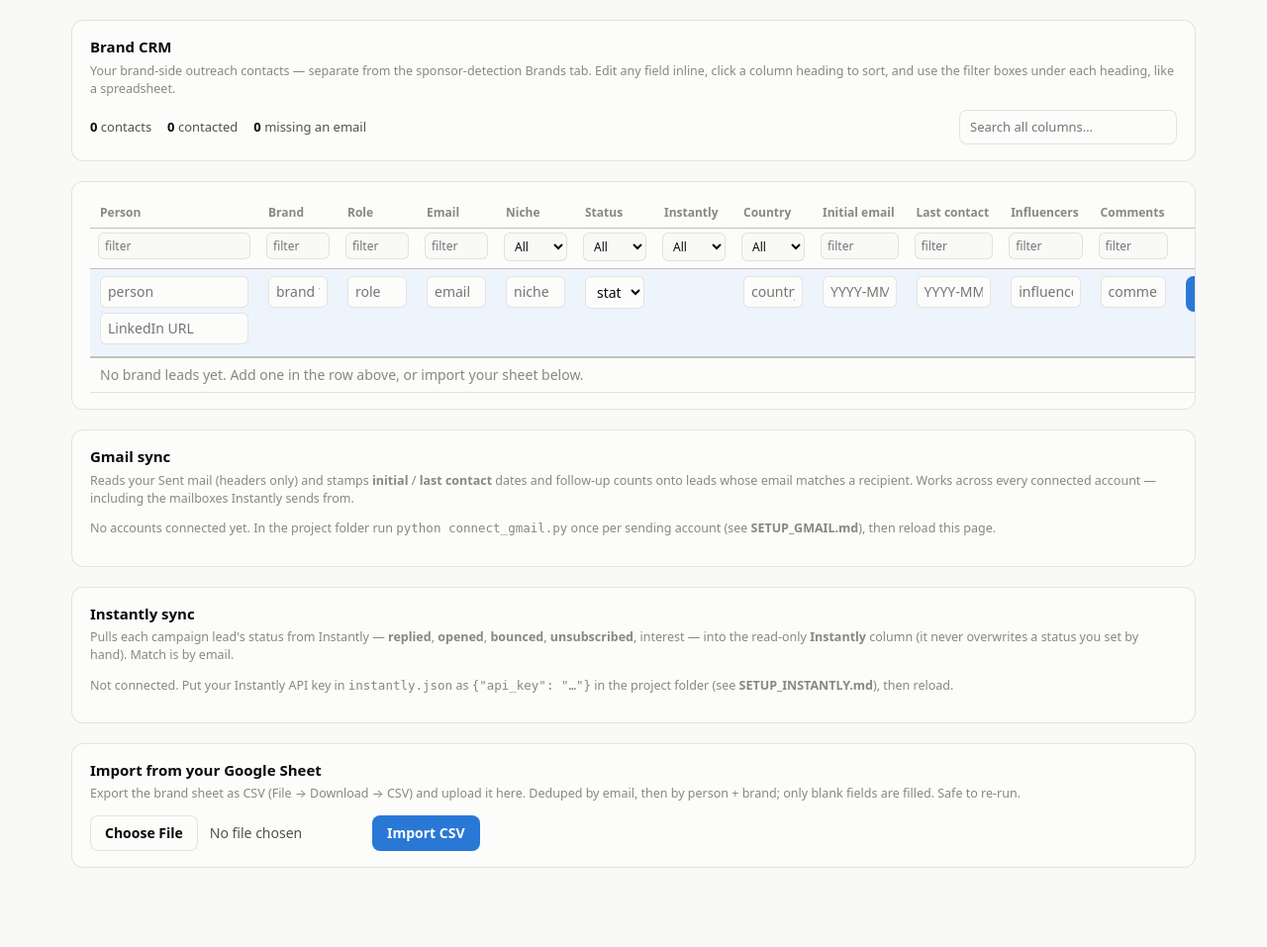
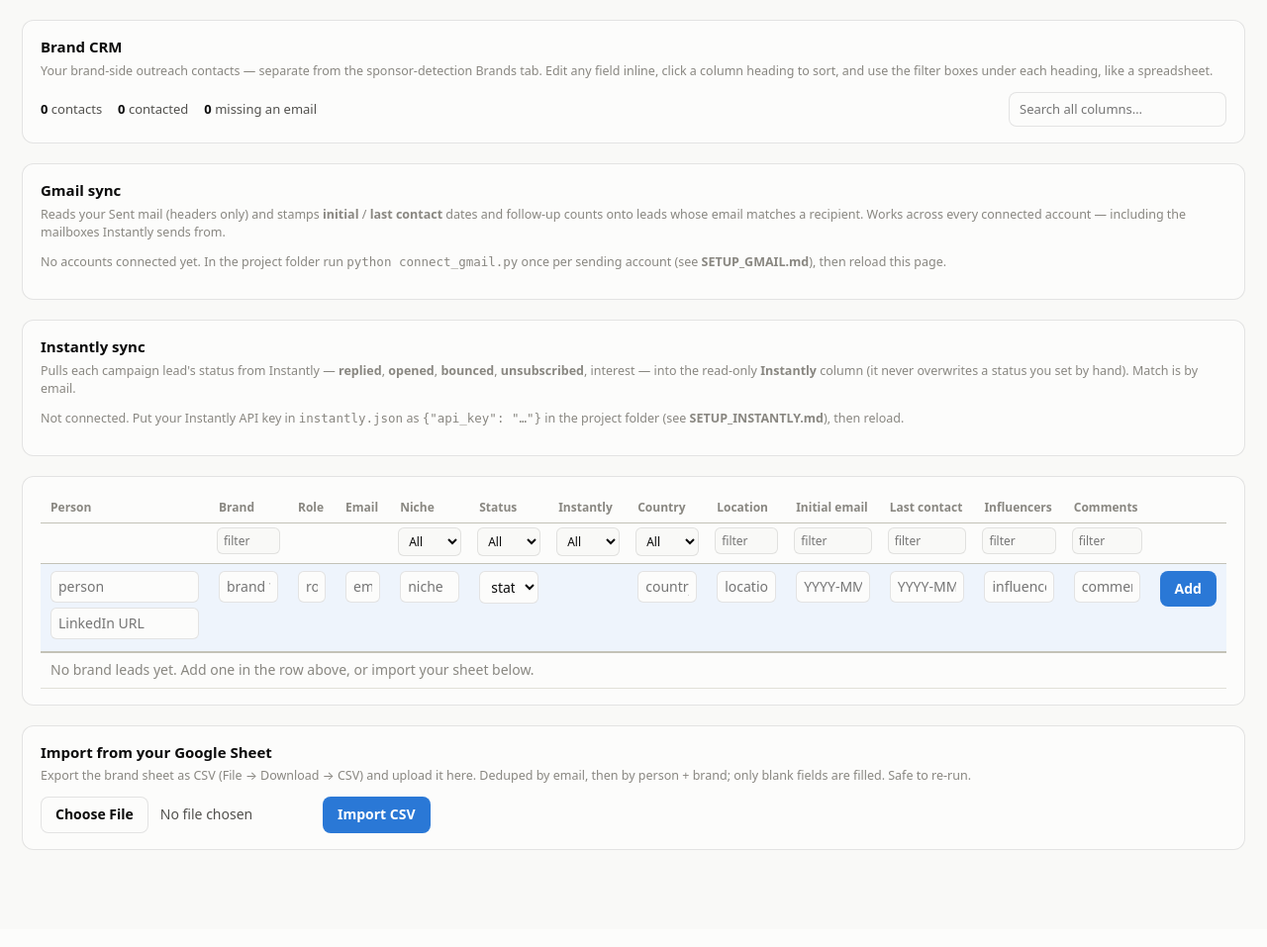
Before and after one commit to WajihQ/uSponsor, a Flask app: page /crm/brands in a window 1280 px wide. Shown: the part 61-1018 px from the top of the page at 99% size. After the commit the page ends 920 px from the top, so only its background shows below. Run offline with Flask 3, Linux system fonts and the light colour scheme; data that the repository does not hold is empty.

Commit message:
CRM UI: full-width tables, Location column, sync cards on top
- CRM pages now use the whole window width (main.wide) instead of the 1180px
  cap, so the wide lead tables stop cutting columns off.
- Brand CRM: add the Location column back (editable, filterable) next to
  Country — needed for US timezone targeting; the data was already imported.
- Drop the per-column filter boxes on Person/Role/Email (still covered by the
  global search) to declutter the filter row.
- Move the Gmail + Instantly sync cards above the table on both CRMs so they're
  reachable without scrolling past ~1000 rows.

Co-Authored-By: Claude Opus 4.8 <noreply@anthropic.com>

```diff
--- a/templates/base.html
+++ b/templates/base.html
@@ -41,6 +41,7 @@ button.primary { background:var(--accent); color:var(--accent-ink); border-color
 button.danger { color:var(--bad); }
 button:disabled { opacity:.55; cursor:default; }
 main { max-width:1180px; margin:0 auto; padding:20px 22px 60px; }
+main.wide { max-width:none; }  /* CRM tables use the whole window */
 .card { background:var(--surface); border:1px solid var(--ring); border-radius:12px;
         padding:16px 18px; margin-bottom:20px; }
 .card h2 { margin:0 0 4px; font-size:15px; }
@@ -107,7 +108,7 @@ tbody.addrow input, tbody.addrow select { width:100%; font:inherit; padding:5px
     <button class="primary" {{ 'disabled' if scan.running }}>{{ 'Scanning…' if scan.running else 'Scan now' }}</button>
   </form>
 </header>
-<main>
+<main class="{% block main_class %}{% endblock %}">
   {% with msgs = get_flashed_messages(with_categories=true) %}
     {% for cat, m in msgs %}<div class="flash {{ cat }}">{{ m }}</div>{% endfor %}
   {% endwith %}
--- a/templates/crm_brands.html
+++ b/templates/crm_brands.html
@@ -1,5 +1,6 @@
 {% extends "base.html" %}
 {% block title %}Brand CRM — uSponsor{% endblock %}
+{% block main_class %}wide{% endblock %}
 {% block style %}
 .pills { display:flex; gap:16px; margin:2px 0 0; color:var(--ink-2); font-size:13px; align-items:center; flex-wrap:wrap; }
 .pills b { color:var(--ink); }
@@ -34,18 +35,22 @@ tbody.addrow .who input { display:block; margin-bottom:5px; }
   </div>
 </div>
 
+{% include "_gmail_card.html" %}
+{% include "_instantly_card.html" %}
+
 <div class="card scroll">
   <table data-sheet data-search="brandSearch">
     <thead>
       <tr>
-        <th data-filter="text">Person</th>
+        <th data-filter="none">Person</th>
         <th data-filter="text">Brand</th>
-        <th data-filter="text">Role</th>
-        <th data-filter="text">Email</th>
+        <th data-filter="none">Role</th>
+        <th data-filter="none">Email</th>
         <th data-filter="select">Niche</th>
         <th data-filter="select">Status</th>
         <th data-filter="select">Instantly</th>
         <th data-filter="select">Country</th>
+        <th data-filter="text">Location</th>
         <th data-filter="text">Initial email</th>
         <th data-filter="text">Last contact</th>
         <th data-filter="text">Influencers</th>
@@ -72,6 +77,7 @@ tbody.addrow .who input { display:block; margin-bottom:5px; }
         </td>
         <td></td>
         <td><input form="addbrand" name="country" placeholder="country"></td>
+        <td><input form="addbrand" name="location" placeholder="location"></td>
         <td><input form="addbrand" name="first_contacted" placeholder="YYYY-MM-DD"></td>
         <td><input form="addbrand" name="last_contacted" placeholder="YYYY-MM-DD"></td>
         <td><input form="addbrand" name="influencers" placeholder="influencers"></td>
@@ -99,6 +105,7 @@ tbody.addrow .who input { display:block; margin-bottom:5px; }
         </td>
         <td>{% if b.instantly_status %}<span class="ibadge {{ b.instantly_status|replace(' ','-') }}">{{ b.instantly_status }}</span>{% endif %}</td>
         <td><input form="bl{{ b.id }}" class="ed" name="country" value="{{ b.country or '' }}" placeholder="—"></td>
+        <td><input form="bl{{ b.id }}" class="ed" name="location" value="{{ b.location or '' }}" placeholder="—"></td>
         <td><input form="bl{{ b.id }}" class="ed dt" name="first_contacted" value="{{ b.first_contacted or '' }}" placeholder="—"></td>
         <td><input form="bl{{ b.id }}" class="ed dt" name="last_contacted" value="{{ b.last_contacted or '' }}" placeholder="—"></td>
         <td><textarea form="bl{{ b.id }}" class="ed" name="influencers" rows="1" placeholder="—">{{ b.influencers or '' }}</textarea></td>
@@ -110,14 +117,11 @@ tbody.addrow .who input { display:block; margin-bottom:5px; }
         </td>
       </tr>
       {% else %}
-      <tr><td colspan="13" style="color:var(--muted)">No brand leads yet. Add one in the row above, or import your sheet below.</td></tr>
+      <tr><td colspan="14" style="color:var(--muted)">No brand leads yet. Add one in the row above, or import your sheet below.</td></tr>
       {% endfor %}
     </tbody>
   </table>
 </div>
-
-{% include "_gmail_card.html" %}
-{% include "_instantly_card.html" %}
 
 <div class="card">
   <h2>Import from your Google Sheet</h2>
```
Also changed, not shown: templates/crm_influencers.html (+4 -3 lines).
